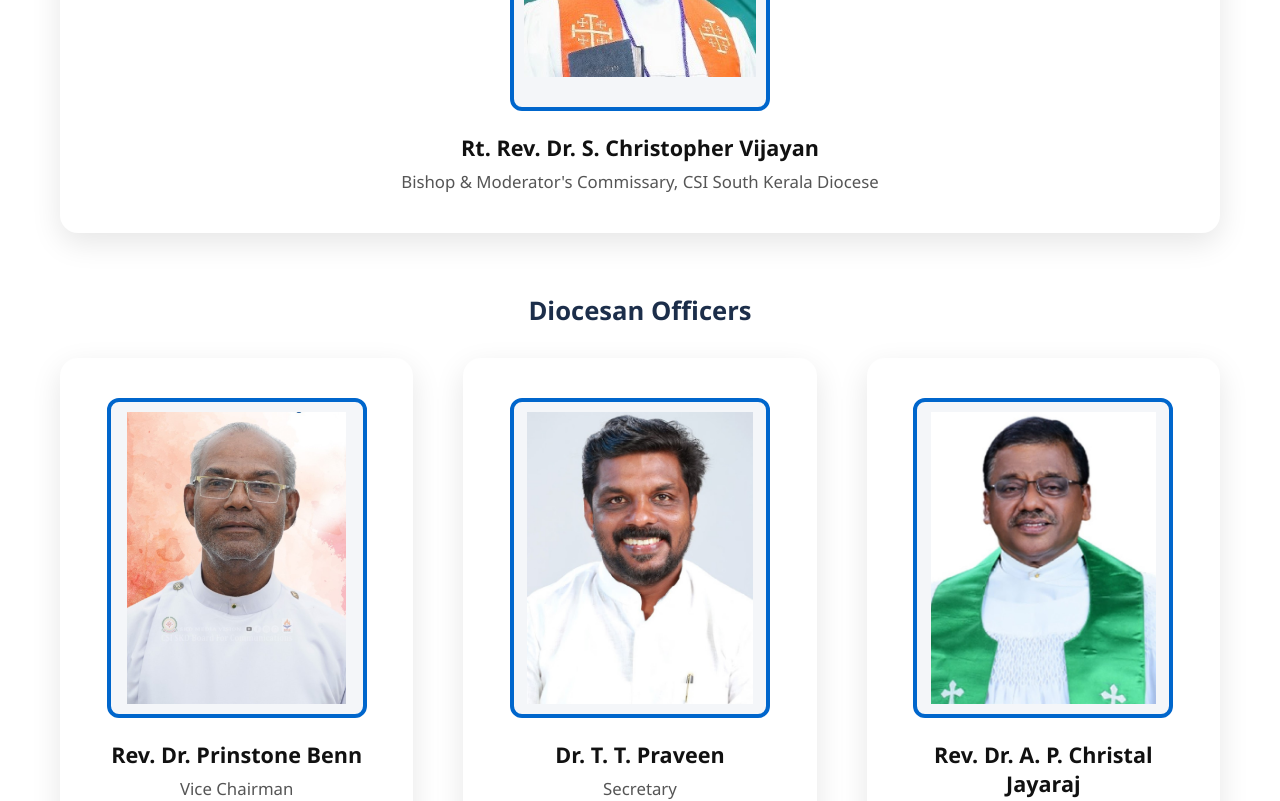
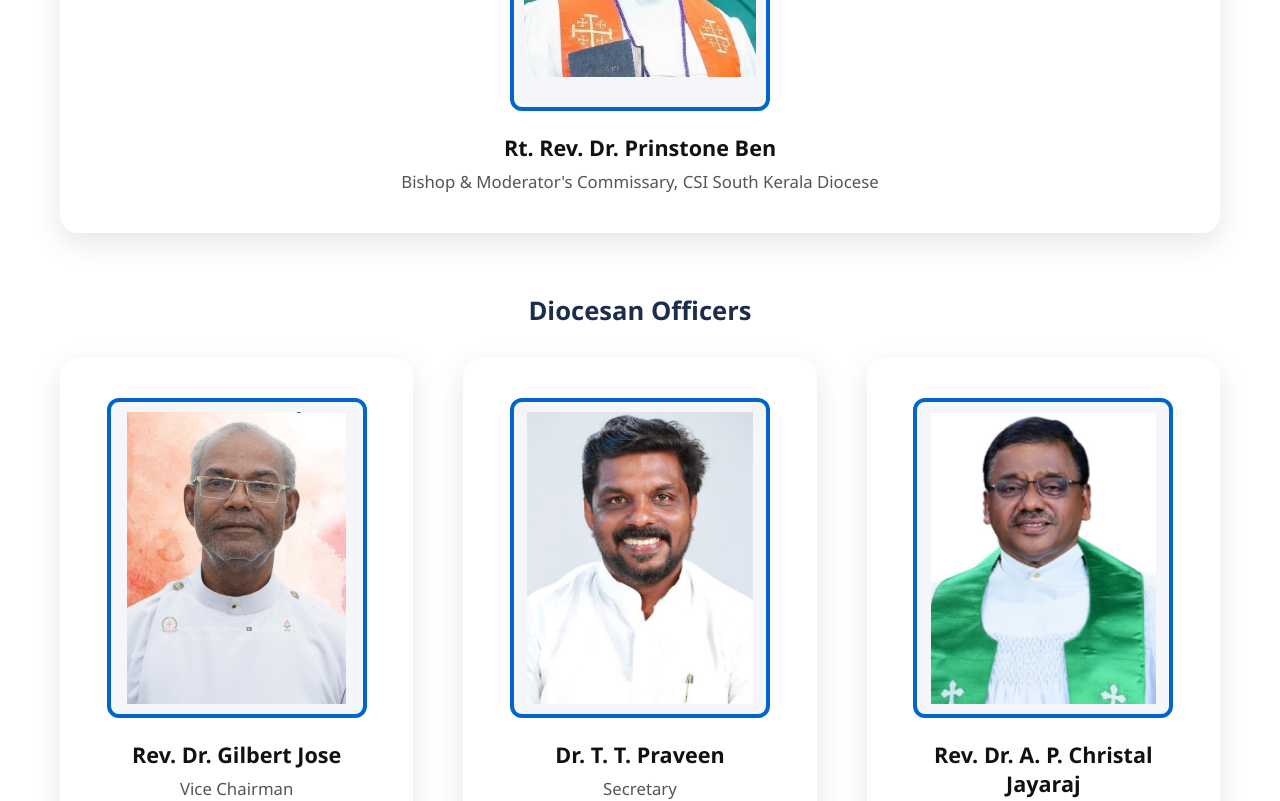
Before and after one commit to Sanjsaji22/crd-rehab, a React (Vite) app: page /officers in a window 1280 px wide. Shown: the part 680-1481 px from the top of the page. Built offline with nearby package versions, Linux system fonts and the light colour scheme.

Commit message:
updated Bishop name and photo

```diff
--- a/src/pages/Officers.jsx
+++ b/src/pages/Officers.jsx
@@ -13,10 +13,10 @@
         <div className={styles.cardCenter}>
           <img
             src="/diocese-head.png"
-            alt="Rt. Rev. Dr. S.  Christopher Vijayan"
+            alt="Rt. Rev. Dr. Prinstone Ben"
             className={styles.photoLarge}
           />
-          <h4 className={styles.name}>Rt. Rev. Dr. S.  Christopher Vijayan</h4>
+          <h4 className={styles.name}>Rt. Rev. Dr. Prinstone Ben</h4>
           <p className={styles.role}>Bishop & Moderator's Commissary, CSI South Kerala Diocese</p>
         </div>
       </div>
@@ -28,7 +28,7 @@
         <div className={styles.grid}>
           <div className={styles.card}>
             <img src="/officer-1.jpg" alt="" className={styles.photoLarge} />
-            <h4 className={styles.name}>Rev. Dr. Prinstone Benn</h4>
+            <h4 className={styles.name}>Rev. Dr. Gilbert Jose</h4>
             <p className={styles.role}>Vice Chairman</p>
           </div>
 
```
